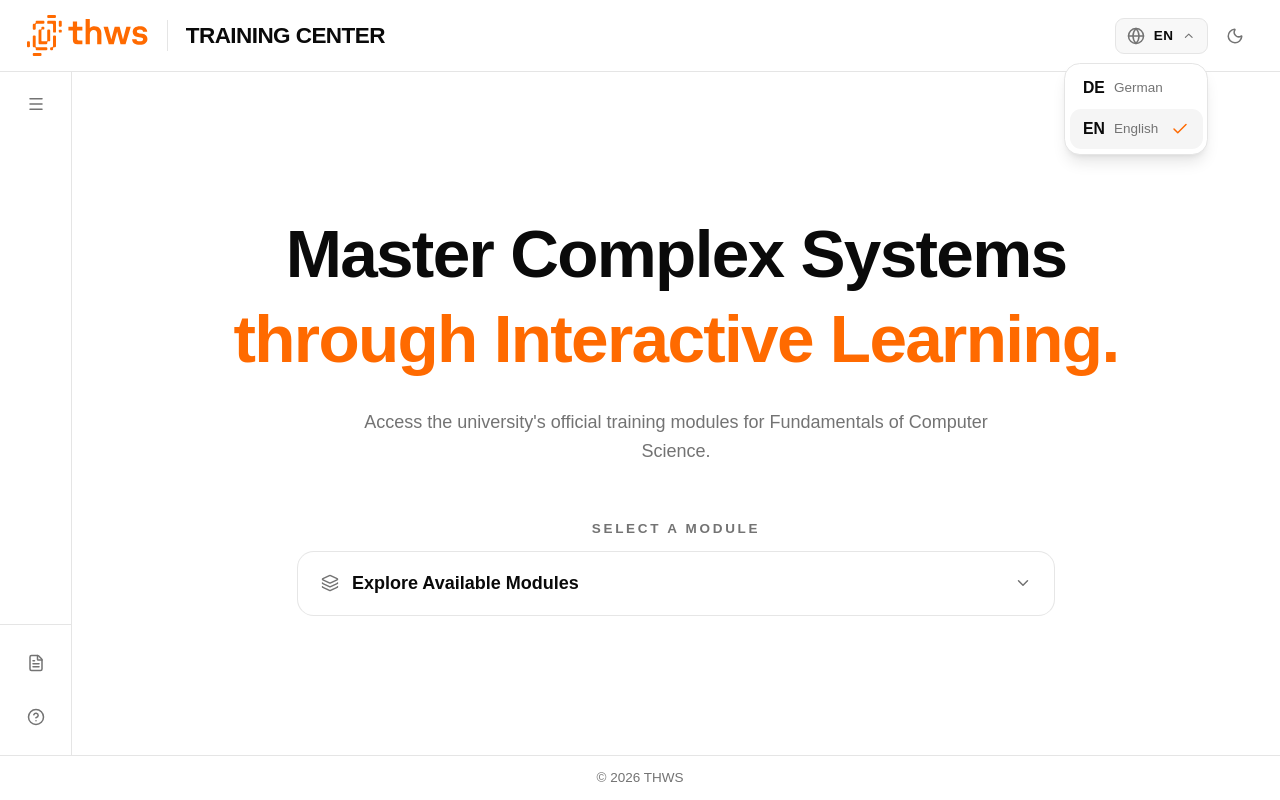
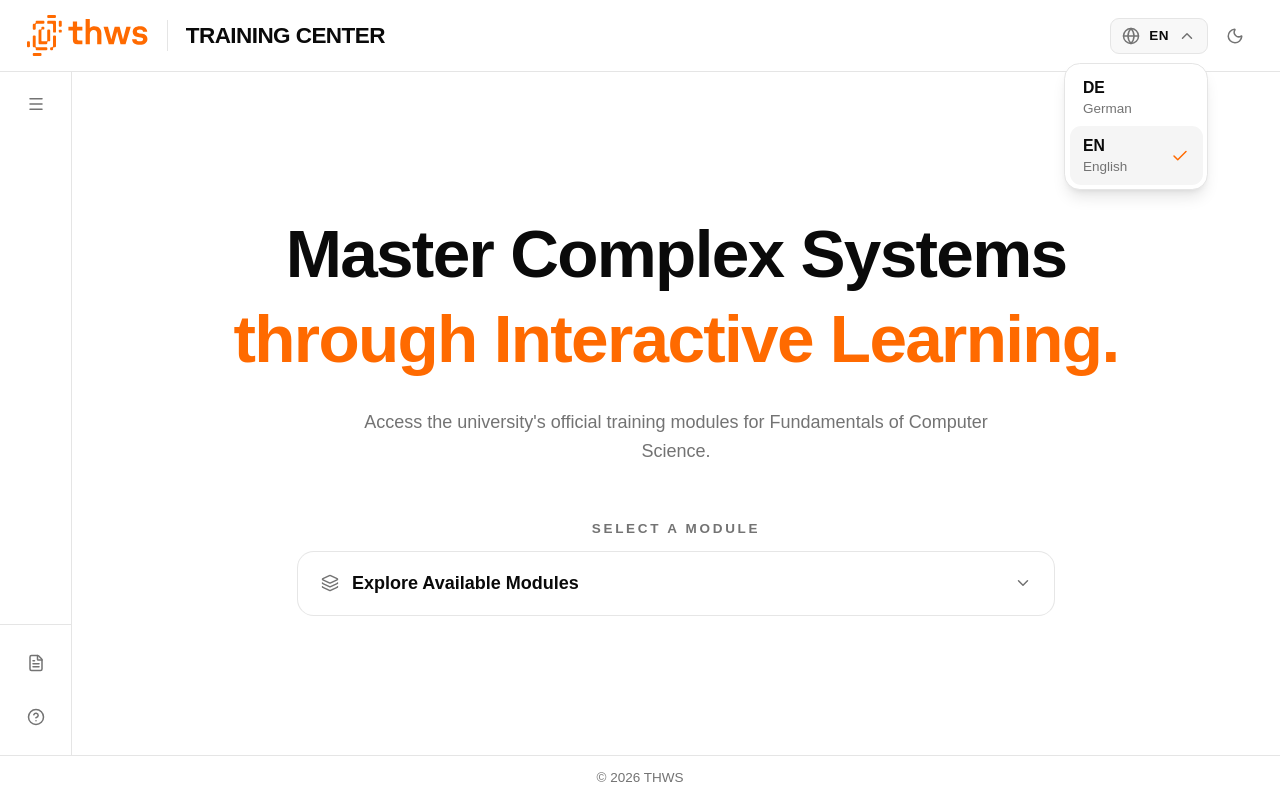
Before and after one commit to Markussus/ProjektArbeit_GI_Plattform, a React (Vite) app in the folder app/: page / in a window 1280 px wide. Both pictures are taken after a click on the button "EN". Built offline with nearby package versions, Linux system fonts and the light colour scheme.

Commit message:
feat: added shared Dropdown for language and start state

```diff
--- /dev/null
+++ b/app/src/components/shared/DropdownSelect/DropdownSelect.tsx
@@ -0,0 +1,140 @@
+import { useEffect, useRef, useState, type ReactNode } from "react";
+import { Check, ChevronDown } from "lucide-react";
+import { cn } from "@/lib/utils";
+
+export interface DropdownSelectOption<T extends string> {
+  value: T;
+  label: ReactNode;
+  triggerLabel?: ReactNode;
+  description?: ReactNode;
+}
+
+export interface DropdownSelectProps<T extends string> {
+  value: T;
+  options: DropdownSelectOption<T>[];
+  onChange: (value: T) => void;
+  ariaLabel: string;
+  disabled?: boolean;
+  triggerIcon?: ReactNode;
+  triggerClassName?: string;
+  menuClassName?: string;
+  optionClassName?: string;
+}
+
+export function DropdownSelect<T extends string>({
+  value,
+  options,
+  onChange,
+  ariaLabel,
+  disabled = false,
+  triggerIcon,
+  triggerClassName,
+  menuClassName,
+  optionClassName,
+}: DropdownSelectProps<T>) {
+  const [isOpen, setIsOpen] = useState(false);
+  const containerRef = useRef<HTMLDivElement | null>(null);
+  const selectedOption = options.find((option) => option.value === value);
+
+  useEffect(() => {
+    const handlePointerDown = (event: PointerEvent) => {
+      if (!containerRef.current?.contains(event.target as Node)) {
+        setIsOpen(false);
+      }
+    };
+
+    const handleEscape = (event: KeyboardEvent) => {
+      if (event.key === "Escape") {
+        setIsOpen(false);
+      }
+    };
+
+    window.addEventListener("pointerdown", handlePointerDown);
+    window.addEventListener("keydown", handleEscape);
+
+    return () => {
+      window.removeEventListener("pointerdown", handlePointerDown);
+      window.removeEventListener("keydown", handleEscape);
+    };
+  }, []);
+
+  if (!selectedOption) {
+    return null;
+  }
+
+  return (
+    <div ref={containerRef} className="relative">
+      <button
+        type="button"
+        onClick={() => {
+          if (!disabled) {
+            setIsOpen((previousValue) => !previousValue);
+          }
+        }}
+        aria-haspopup="listbox"
+        aria-expanded={isOpen && !disabled}
+        aria-label={ariaLabel}
+        disabled={disabled}
+        className={cn(
+          "border-border bg-background text-foreground hover:bg-muted/60 focus-visible:ring-ring inline-flex items-center justify-between rounded-md border focus-visible:ring-2 focus-visible:outline-none disabled:cursor-not-allowed disabled:opacity-50",
+          isOpen && !disabled && "bg-muted/70",
+          triggerClassName,
+        )}
+      >
+        <span className="flex min-w-0 items-center gap-2">
+          {triggerIcon}
+          {selectedOption.triggerLabel ?? selectedOption.label}
+        </span>
+        <ChevronDown
+          className={cn(
+            "text-muted-foreground size-4 shrink-0 transition-transform",
+            isOpen && !disabled && "rotate-180",
+          )}
+        />
+      </button>
+
+      {isOpen && !disabled && (
+        <div
+          role="listbox"
+          aria-label={ariaLabel}
+          className={cn(
+            "bg-popover text-popover-foreground border-border absolute top-[calc(100%+0.5rem)] z-30 overflow-hidden rounded-xl border p-1 shadow-lg",
+            menuClassName,
+          )}
+        >
+          {options.map((option) => {
+            const isActive = option.value === value;
+
+            return (
+              <button
+                key={option.value}
+                type="button"
+                role="option"
+                aria-selected={isActive}
+                onClick={() => {
+                  setIsOpen(false);
+                  onChange(option.value);
+                }}
+                className={cn(
+                  "hover:bg-muted focus-visible:ring-ring flex w-full items-center justify-between rounded-lg px-3 py-2 text-left focus-visible:ring-2 focus-visible:outline-none",
+                  isActive && "bg-muted",
+                  optionClassName,
+                )}
+              >
+                <span className="flex min-w-0 flex-col">
+                  {option.label}
+                  {option.description && (
+                    <span className="text-muted-foreground text-xs">
+                      {option.description}
+                    </span>
+                  )}
+                </span>
+                {isActive && <Check className="text-brand size-4 shrink-0" />}
+              </button>
+            );
+          })}
+        </div>
+      )}
+    </div>
+  );
+}
--- a/app/src/components/shared/LanguageSelect/LanguageSelect.tsx
+++ b/app/src/components/shared/LanguageSelect/LanguageSelect.tsx
@@ -1,7 +1,6 @@
-import { useEffect, useRef, useState } from "react";
-import { Check, ChevronDown, Globe } from "lucide-react";
+import { Globe } from "lucide-react";
 import { useTranslation } from "react-i18next";
-import { cn } from "@/lib/utils";
+import { DropdownSelect } from "@/components/shared/DropdownSelect/DropdownSelect";
 import {
   normalizeSupportedLanguage,
   supportedLanguages,
@@ -21,103 +20,33 @@ const languageTranslationKeys: Record<SupportedLanguage, TranslationKey> = {
 
 export function LanguageSelect() {
   const { i18n, t } = useTranslation();
-  const [isOpen, setIsOpen] = useState(false);
-  const containerRef = useRef<HTMLDivElement | null>(null);
 
   const currentLanguage = normalizeSupportedLanguage(
     i18n.resolvedLanguage ?? i18n.language,
   );
-
-  useEffect(() => {
-    // The dropdown is rendered outside a native select element, so closing on
-    // outside click and Escape needs to be wired manually.
-    const handlePointerDown = (event: PointerEvent) => {
-      if (!containerRef.current?.contains(event.target as Node)) {
-        setIsOpen(false);
-      }
-    };
-
-    const handleEscape = (event: KeyboardEvent) => {
-      if (event.key === "Escape") {
-        setIsOpen(false);
-      }
-    };
-
-    window.addEventListener("pointerdown", handlePointerDown);
-    window.addEventListener("keydown", handleEscape);
-
-    return () => {
-      window.removeEventListener("pointerdown", handlePointerDown);
-      window.removeEventListener("keydown", handleEscape);
-    };
-  }, []);
-
-  const handleSelect = (language: SupportedLanguage) => {
-    setIsOpen(false);
-    void i18n.changeLanguage(language);
-  };
+  const options = supportedLanguages.map((language) => ({
+    value: language,
+    triggerLabel: (
+      <span className="text-xs font-semibold tracking-wide uppercase">
+        {languageLabels[language]}
+      </span>
+    ),
+    label: <span className="font-semibold uppercase">{languageLabels[language]}</span>,
+    description: t(languageTranslationKeys[language]),
+  }));
 
   return (
-    <div ref={containerRef} className="relative">
-      <button
-        type="button"
-        onClick={() => setIsOpen((prev) => !prev)}
-        aria-haspopup="listbox"
-        aria-expanded={isOpen}
-        aria-label={t("language.select")}
-        className={cn(
-          "border-border bg-background text-foreground hover:bg-muted/60 focus-visible:ring-ring inline-flex h-8 items-center gap-2 rounded-md border px-2.5 focus-visible:ring-2 focus-visible:outline-none",
-          isOpen && "bg-muted/70",
-        )}
-      >
-        <Globe className="text-muted-foreground size-4 shrink-0" />
-        <span className="text-xs font-semibold tracking-wide uppercase">
-          {languageLabels[currentLanguage]}
-        </span>
-        <ChevronDown
-          className={cn(
-            "text-muted-foreground size-3 transition-transform",
-            isOpen && "rotate-180",
-          )}
-        />
-      </button>
-
-      {isOpen && (
-        <div
-          role="listbox"
-          aria-label={t("language.select")}
-          className="bg-popover text-popover-foreground border-border absolute top-[calc(100%+0.5rem)] right-0 z-30 min-w-32 overflow-hidden rounded-xl border p-1 shadow-lg"
-        >
-          {supportedLanguages.map((language) => {
-            const isActive = language === currentLanguage;
-
-            return (
-              <button
-                key={language}
-                type="button"
-                role="option"
-                aria-selected={isActive}
-                onClick={() => handleSelect(language)}
-                className={cn(
-                  "hover:bg-muted focus-visible:ring-ring flex w-full items-center justify-between rounded-lg px-3 py-2 text-left text-sm focus-visible:ring-2 focus-visible:outline-none",
-                  isActive && "bg-muted",
-                )}
-              >
-                <div className="flex items-center gap-2">
-                  <span className="font-semibold uppercase">
-                    {languageLabels[language]}
-                  </span>
-                  <span className="text-muted-foreground text-xs">
-                    {t(languageTranslationKeys[language])}
-                  </span>
-                </div>
-
-                {isActive && <Check className="text-brand size-4" />}
-              </button>
-            );
-          })}
-        </div>
-      )}
-    </div>
+    <DropdownSelect
+      value={currentLanguage}
+      options={options}
+      onChange={(language) => {
+        void i18n.changeLanguage(language);
+      }}
+      ariaLabel={t("language.select")}
+      triggerIcon={<Globe className="text-muted-foreground size-4 shrink-0" />}
+      triggerClassName="h-8 gap-2 px-2.5"
+      menuClassName="right-0 min-w-32"
+      optionClassName="text-sm"
+    />
   );
 }
--- a/app/src/pages/FundamentalsCS/TuringMachine/components/Simulator/presentation/TMGeneralSettings.tsx
+++ b/app/src/pages/FundamentalsCS/TuringMachine/components/Simulator/presentation/TMGeneralSettings.tsx
@@ -1,4 +1,6 @@
+import { useMemo } from "react";
 import { useTranslation } from "react-i18next";
+import { DropdownSelect } from "@/components/shared/DropdownSelect/DropdownSelect";
 import type { TMProgram } from "../domain/tmProgram";
 
 export interface TMGeneralSettingsProps {
@@ -15,6 +17,23 @@ export function TMGeneralSettings({
   disabled = false,
 }: TMGeneralSettingsProps) {
   const { t } = useTranslation();
+  const selectableStates = useMemo(() => {
+    return program.states.filter(
+      (state) =>
+        !program.haltStates.includes(state) || state === program.initialState,
+    );
+  }, [program.haltStates, program.initialState, program.states]);
+  const startStateOptions = useMemo(() => {
+    return selectableStates.map((state) => {
+      const label = <span className="font-mono text-lg">{formatState(state)}</span>;
+
+      return {
+        value: state,
+        label,
+        triggerLabel: label,
+      };
+    });
+  }, [selectableStates]);
 
   return (
     <>
@@ -36,24 +55,15 @@ export function TMGeneralSettings({
         <label className="text-sm font-semibold">
           {t("tm.config.startState")}
         </label>
-        <select
-          className="bg-background h-12 w-full rounded border px-3 py-2 font-mono text-lg"
+        <DropdownSelect
           value={program.initialState}
-          onChange={(event) => onInitialStateChange(event.target.value)}
+          options={startStateOptions}
+          onChange={onInitialStateChange}
+          ariaLabel={t("tm.config.startState")}
           disabled={disabled}
-        >
-          {program.states
-            .filter(
-              (state) =>
-                !program.haltStates.includes(state) ||
-                state === program.initialState,
-            )
-            .map((state) => (
-              <option key={state} value={state}>
-                {formatState(state)}
-              </option>
-            ))}
-        </select>
+          triggerClassName="h-12 w-full px-3 py-2"
+          menuClassName="right-0 left-0"
+        />
       </div>
     </>
   );
```
